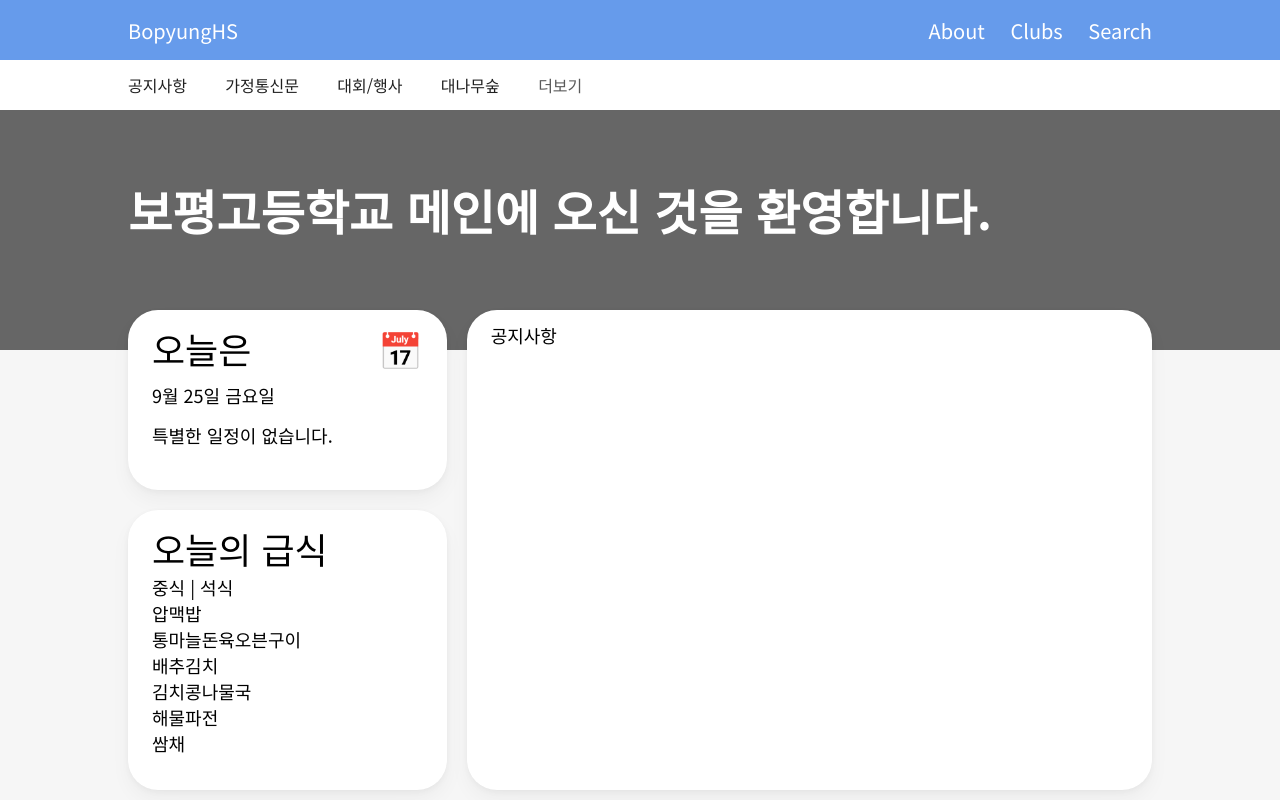
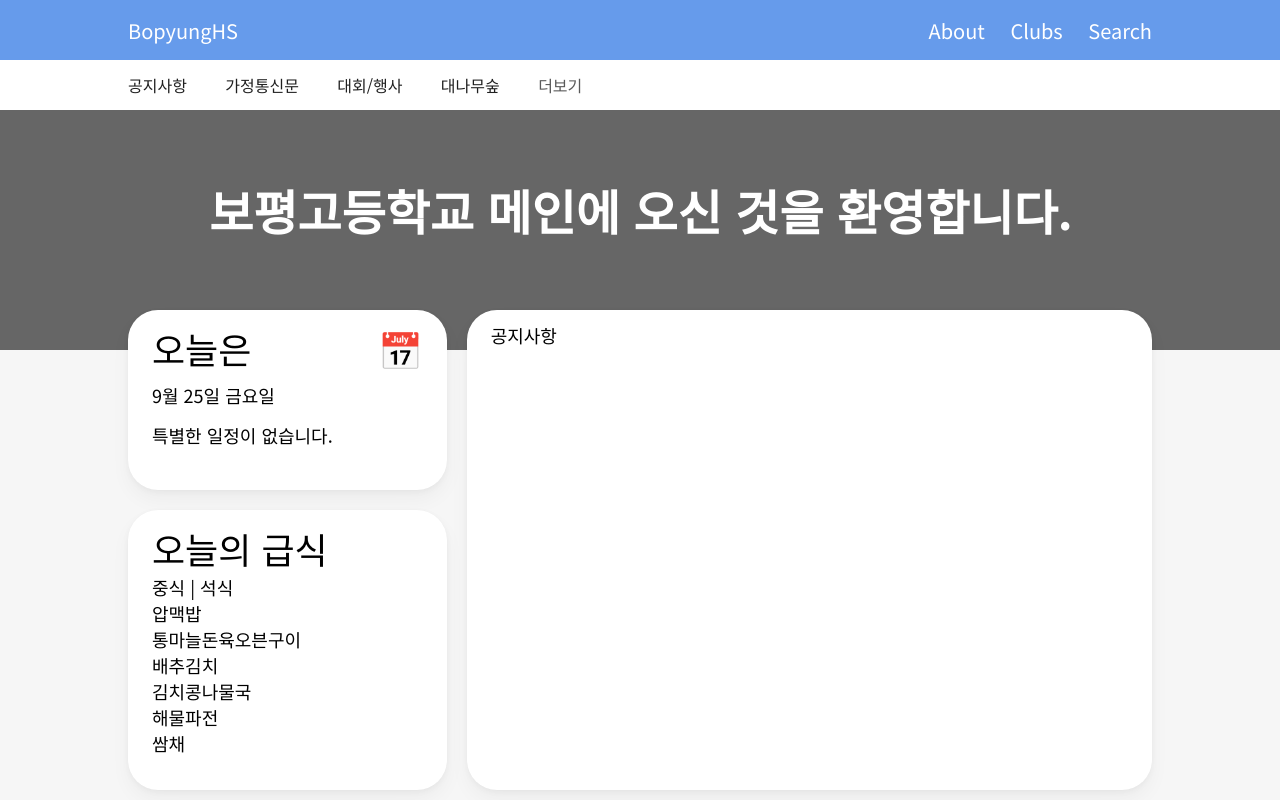
Before and after one commit to boltlessengineer/bphs_web, a React (Create React App) app: page /#/ in a window 1280 px wide. Built offline with nearby package versions, Linux system fonts and the light colour scheme.

Commit message:
[UPDATE] 스크롤 바&헤더 겹침  문제 해결

```diff
--- a/src/Components/GlobalStyles.js
+++ b/src/Components/GlobalStyles.js
@@ -18,6 +18,20 @@ const globalStyles = createGlobalStyle`
         background-color: #F6F6F6;
         word-break: keep-all;
         line-height: normal;
+        height: 100vh;
+        overflow: hidden;
+    }
+    body::-webkit-scrollbar {
+        display: none;
+    }
+    #wrapper {
+        height: calc(100vh - 110px);
+        overflow-x: hidden;
+        overflow-y: auto;
+    }
+    #wrapper>* {
+        width: 100vw;
+        height: auto;
     }
 `;
 
--- a/src/Components/Header.js
+++ b/src/Components/Header.js
@@ -1,5 +1,5 @@
 import React from "react";
-import { Link } from "react-router-dom";
+import { Link, withRouter } from "react-router-dom";
 import styled from "styled-components";
 
 const Header = styled.header`
@@ -30,8 +30,8 @@ const Item = styled.li`
 
 const SLink = styled(Link)``;
 
-export default () => (
-  <Header>
+const HeaderComponent = ({ location: { pathname } }) => (
+  <Header lock={pathname !== "/about"}>
     <List>
       <Item>
         <SLink to="/">BopyungHS</SLink>
@@ -50,3 +50,5 @@ export default () => (
     </List>
   </Header>
 );
+
+export default withRouter(HeaderComponent);
--- a/src/Components/Router.js
+++ b/src/Components/Router.js
@@ -14,9 +14,11 @@ import SubHeader from "./SubHeader";
 
 export default () => (
   <Router>
-    <div>
+    <>
       <Header />
       <SubHeader />
+      <div id="wrapper">
+        <div>
           <Switch>
             <Route path="/" exact component={Home} />
             <Route path="/about" component={About} />
@@ -25,5 +27,7 @@ export default () => (
             <Redirect from="*" to="/" />
           </Switch>
         </div>
+      </div>
+    </>
   </Router>
 );
--- a/src/Routes/Home.js
+++ b/src/Routes/Home.js
@@ -11,7 +11,7 @@ const BgImg = styled.div`
 `;
 
 const Greeting = styled.div`
-  position: absolute;
+  position: relative;
   padding: 0 10vw;
   height: 25vh;
   display: flex;
@@ -21,8 +21,8 @@ const Greeting = styled.div`
 `;
 
 const Main = styled.main`
-  position: relative;
-  top: 25vh;
+  /* position: relative;
+  top: 25vh; */
   padding: 0 10vw;
   display: flex;
   gap: 20px;
@@ -85,7 +85,7 @@ const H2 = styled.h2`
 `;
 
 export default () => (
-  <div>
+  <>
     <BgImg />
     <Greeting>
       <H1>보평고등학교&nbsp;메인에 오신&nbsp;것을 환영합니다.</H1>
@@ -121,5 +121,5 @@ export default () => (
         <h3>공지사항</h3>
       </PostSection>
     </Main>
-  </div>
+  </>
 );
```
Lines whose indentation alone changed are shown as unchanged.
